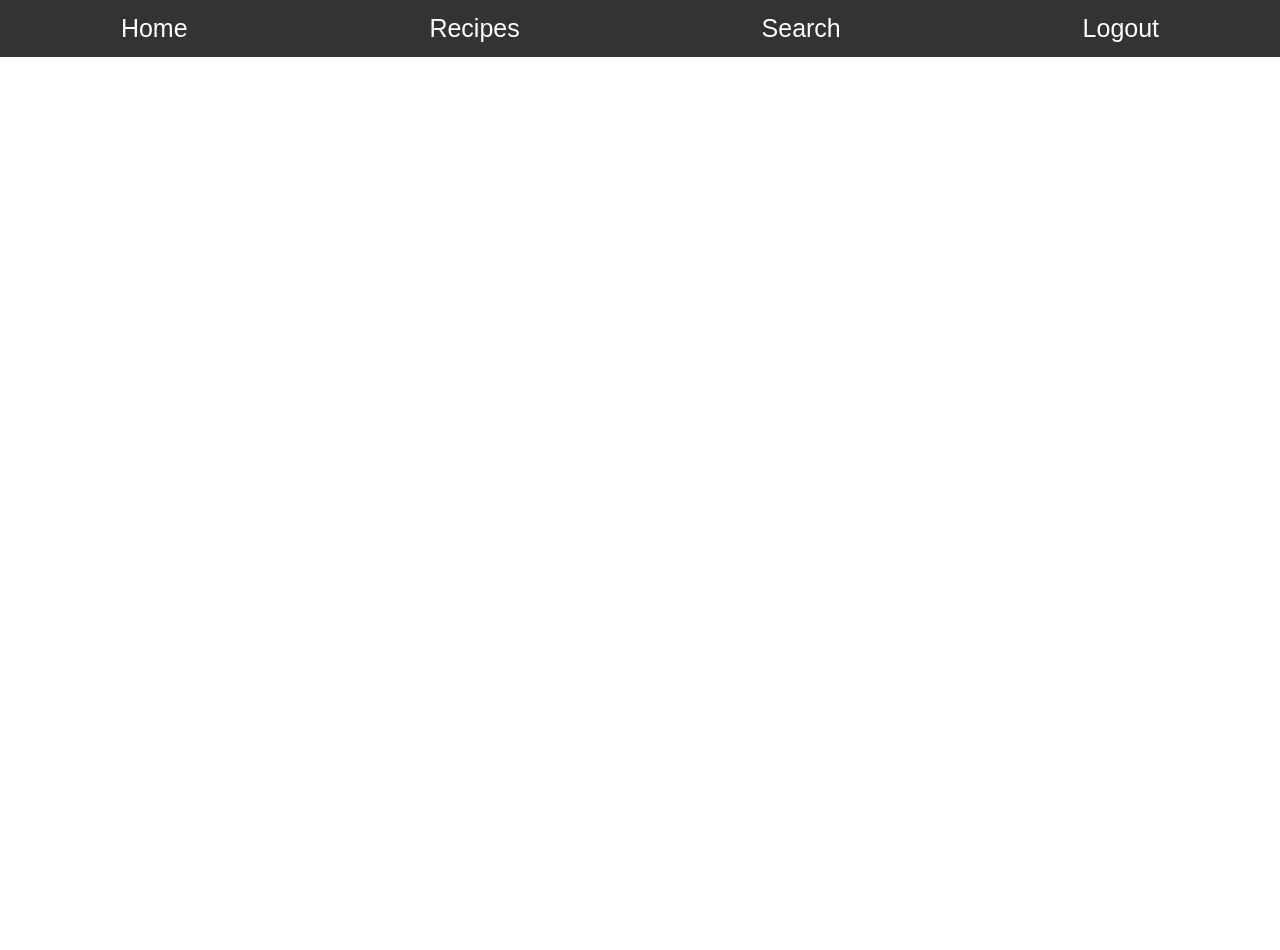
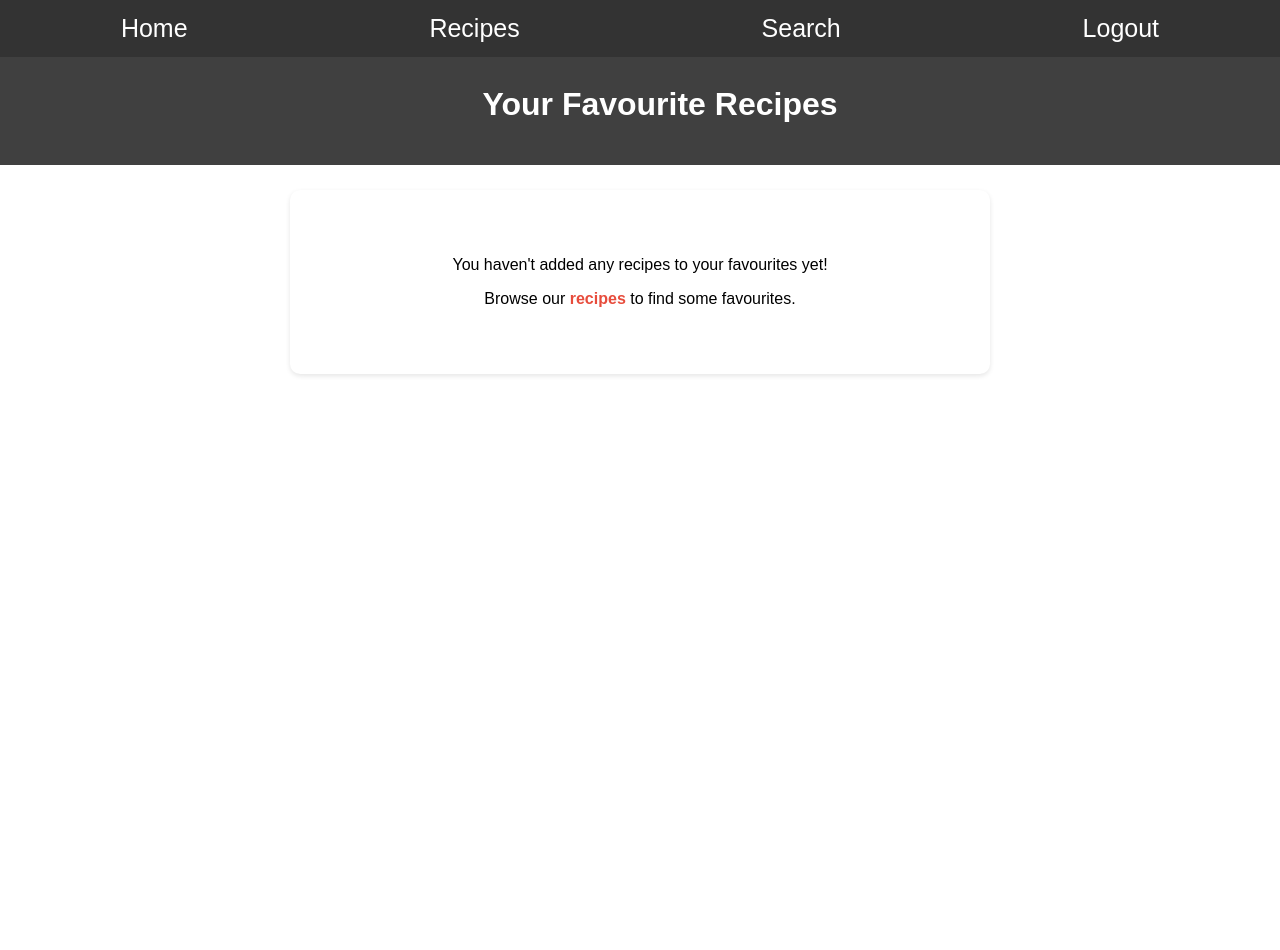
Before and after one commit to ConorHaughney/WAD2_Team_Project, a Django app: page /Recipes/recipes/your-favourites/ in a window 1280 px wide. Before the commit the page ends 57 px from the top, so only its background shows below. Run offline with Django 3.2, Linux system fonts and the light colour scheme; the visitor is signed in with stand-in values (Sample User, id 1); data comes from the database, SQL or seed files in the repository; data that the repository does not hold is empty.

Commit message:
Rest of Pages

```diff
--- a/RecipeSite/Recipes/urls.py
+++ b/RecipeSite/Recipes/urls.py
@@ -14,7 +14,7 @@ urlpatterns = [
     path('recipes/most_popular/', views.most_popular, name='most_popular'),
     path('recipes/your-favourites/', views.favourites, name='favourites'),
     path('recipes/add-your-own/', views.add_recipe, name='add_recipe'),
-    path('recipes/<slug:recipe_name_slug>/',
-         views.show_recipe, name='show_recipe'),
+    path('recipes/<slug:recipe_name_slug>/', views.show_recipe, name='show_recipe'),
+    path('recipes/<slug:recipe_name_slug>/favourite/', views.add_favourite, name='add_favourite'),
 
 ]
--- a/RecipeSite/Recipes/views.py
+++ b/RecipeSite/Recipes/views.py
@@ -76,6 +76,12 @@ def create_account(request):
 def show_recipe(request, recipe_name_slug):
     try:
         recipe = Recipe.objects.get(slug=recipe_name_slug)
+        is_favorite = False
+        if request.user.is_authenticated:
+            is_favorite = Favourites.objects.filter(
+                user=request.user.userprofile,
+                recipe=recipe
+            ).exists()
     except Recipe.DoesNotExist:
         return HttpResponse("Recipe not found", status=404)
 
@@ -109,6 +115,7 @@ def show_recipe(request, recipe_name_slug):
         'avg_rating': avg_rating,
         'rating_form': rating_form,
         'comment_form': comment_form,
+        'is_favorite': is_favorite,
     }
     return render(request, 'Recipes/show_recipe.html', context)
 
@@ -167,14 +174,23 @@ def favourites(request):
 
 # Add recipe to user's favourites
 @login_required
-def add_favourite(request, recipe_slug):
-    try:
-        recipe = Recipe.objects.get(slug=recipe_slug)
-    except Recipe.DoesNotExist:
-        return HttpResponse("Recipe not found", status=404)
+def add_favourite(request, recipe_name_slug):
+    if request.method == 'POST':
+        try:
+            recipe = Recipe.objects.get(slug=recipe_name_slug)
+            user_profile = request.user.userprofile
+            action = request.POST.get('action')
 
-    Favourites.objects.get_or_create(user=request.user.userprofile, recipe=recipe)
-    return redirect('Recipes:show_recipe', recipe_slug=recipe.slug)
+            if action == 'remove':
+                Favourites.objects.filter(user=user_profile, recipe=recipe).delete()
+            else:
+                if not Favourites.objects.filter(user=user_profile, recipe=recipe).exists():
+                    Favourites.objects.create(user=user_profile, recipe=recipe)
+
+        except Recipe.DoesNotExist:
+            return HttpResponse("Recipe not found", status=404)
+    return redirect('Recipes:show_recipe', recipe_name_slug=recipe_name_slug)
+
 
 # Search recipes
 def search(request):
--- a/RecipeSite/static/css/yourFavourites.css
+++ b/RecipeSite/static/css/yourFavourites.css
@@ -0,0 +1,92 @@
+body,
+html {
+    margin: 0;
+    padding: 0;
+    min-height: 100vh;
+    font-family: Arial, sans-serif;
+}
+
+.header2 {
+    background-color: #404040;
+    color: white;
+    padding: 20px;
+    text-align: center;
+    position: fixed;
+    top: 45px;
+    width: 100%;
+    z-index: 999;
+}
+
+.content-wrapper {
+    margin-top: 150px;
+    padding: 20px;
+}
+
+.recipe-grid {
+    display: grid;
+    grid-template-columns: repeat(3, 1fr);
+    gap: 20px;
+    padding: 20px;
+}
+
+.recipe-card {
+    background: white;
+    border-radius: 10px;
+    box-shadow: 0 2px 5px rgba(0,0,0,0.1);
+    overflow: hidden;
+    text-align: center;
+}
+
+.recipe-image img {
+    width: 100%;
+    height: 200px;
+    object-fit: cover;
+}
+
+.recipe-info {
+    padding: 15px;
+}
+
+.recipe-info h2 {
+    margin: 0 0 10px 0;
+    color: #333;
+}
+
+.view-recipe-btn {
+    display: flex;
+    justify-content: center;
+    align-items: center;
+    background-color: #e74c3c;
+    color: white;
+    padding: 10px 20px;
+    text-decoration: none;
+    border-radius: 5px;
+    margin-top: 10px;
+}
+
+.view-recipe-btn:hover {
+    background-color: #c0392b;
+}
+
+.no-recipes,
+.auth-message {
+    text-align: center;
+    padding: 50px;
+    background: white;
+    border-radius: 10px;
+    box-shadow: 0 2px 5px rgba(0,0,0,0.1);
+    margin: 20px auto;
+    max-width: 600px;
+}
+
+.no-recipes a,
+.auth-message a {
+    color: #e74c3c;
+    text-decoration: none;
+    font-weight: bold;
+}
+
+.no-recipes a:hover,
+.auth-message a:hover {
+    text-decoration: underline;
+}
--- a/RecipeSite/templates/Recipes/your_favourites.html
+++ b/RecipeSite/templates/Recipes/your_favourites.html
@@ -1,8 +1,47 @@
 {% extends 'Recipes/base.html' %}
+{% load staticfiles %}
 
 {% block title_block %}
-    Your Favorites
+    Your Favourites
 {% endblock %}
+
+{% block css_block %}
+<link rel="stylesheet" type="text/css" href="{% static 'css/yourFavourites.css' %}">
+{% endblock %}
+
 {% block body_block %}
+<div class="header2">
+    <h1>Your Favourite Recipes</h1>
+</div>
 
+<div class="content-wrapper">
+    {% if user.is_authenticated %}
+        {% if Recipes %}
+            <div class="recipe-grid">
+                {% for recipe in Recipes %}
+                    <div class="recipe-card">
+                        <div class="recipe-image">
+                            <img src="{{ recipe.picture.url }}" alt="{{ recipe.recipe_name }}">
+                        </div>
+                        <div class="recipe-info">
+                            <h2>{{ recipe.recipe_name }}</h2>
+                            <p>Cuisine: {{ recipe.cuisine }}</p>
+                            <p>Time: {{ recipe.time_taken }} minutes</p>
+                            <a href="{% url 'Recipes:show_recipe' recipe.slug %}" class="view-recipe-btn">View Recipe</a>
+                        </div>
+                    </div>
+                {% endfor %}
+            </div>
+        {% else %}
+            <div class="no-recipes">
+                <p>You haven't added any recipes to your favourites yet!</p>
+                <p>Browse our <a href="{% url 'Recipes:recipes' %}">recipes</a> to find some favourites.</p>
+            </div>
+        {% endif %}
+    {% else %}
+        <div class="auth-message">
+            <p>Please <a href="{% url 'Recipes:login' %}">log in</a> to see your favourite recipes.</p>
+        </div>
+    {% endif %}
+</div>
 {% endblock %}
```
Also changed, not shown: RecipeSite/static/css/showRecipe.css (+24 -0 lines), RecipeSite/templates/Recipes/show_recipe.html (+14 -0 lines).
